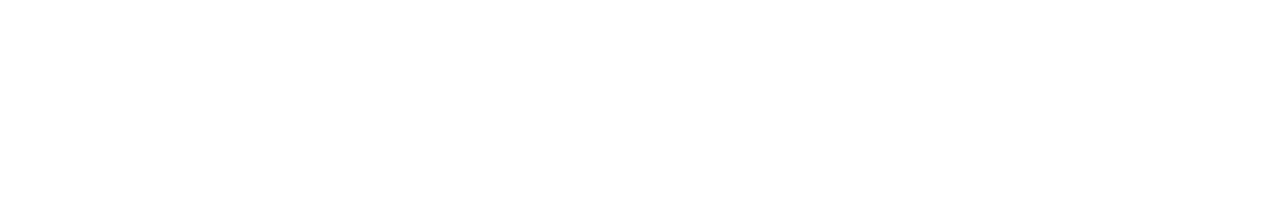
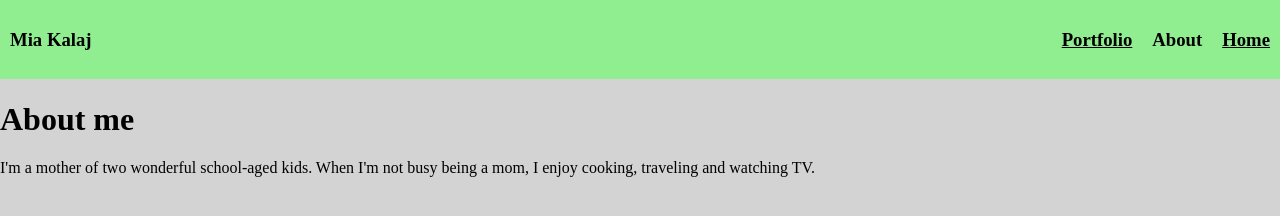
Before and after one commit to mybe2000/personal-website, a plain HTML site: page about.html in a window 1280 px wide. Drawn offline with Linux system fonts and the light colour scheme.

Commit message:
created about.html content

```diff
--- a/about.html
+++ b/about.html
@@ -0,0 +1,24 @@
+<!DOCTYPE html>
+<html lang="en">
+  <head>
+    <meta charset="UTF-8" />
+    <meta name="viewport" content="width=device-width, initial-scale=1.0" />
+    <link rel="stylesheet" href="style.css" />
+    <title>About</title>
+  </head>
+  <body>
+    <div id="navbar">
+      <h3>Mia Kalaj</h3>
+      <h3 class="float"><a href="index.html">Home</a></h3>
+      <h3 class="float">About</h3>
+      <h3 class="float"><a href="Portfolio">Portfolio</a></h3>
+    </div>
+    <main>
+      <h1>About me</h1>
+      <p>
+        I'm a mother of two wonderful school-aged kids. When I'm not busy being
+        a mom, I enjoy cooking, traveling and watching TV.
+      </p>
+    </main>
+  </body>
+</html>
```
Also changed, not shown: index.html (+1 -1 lines).
